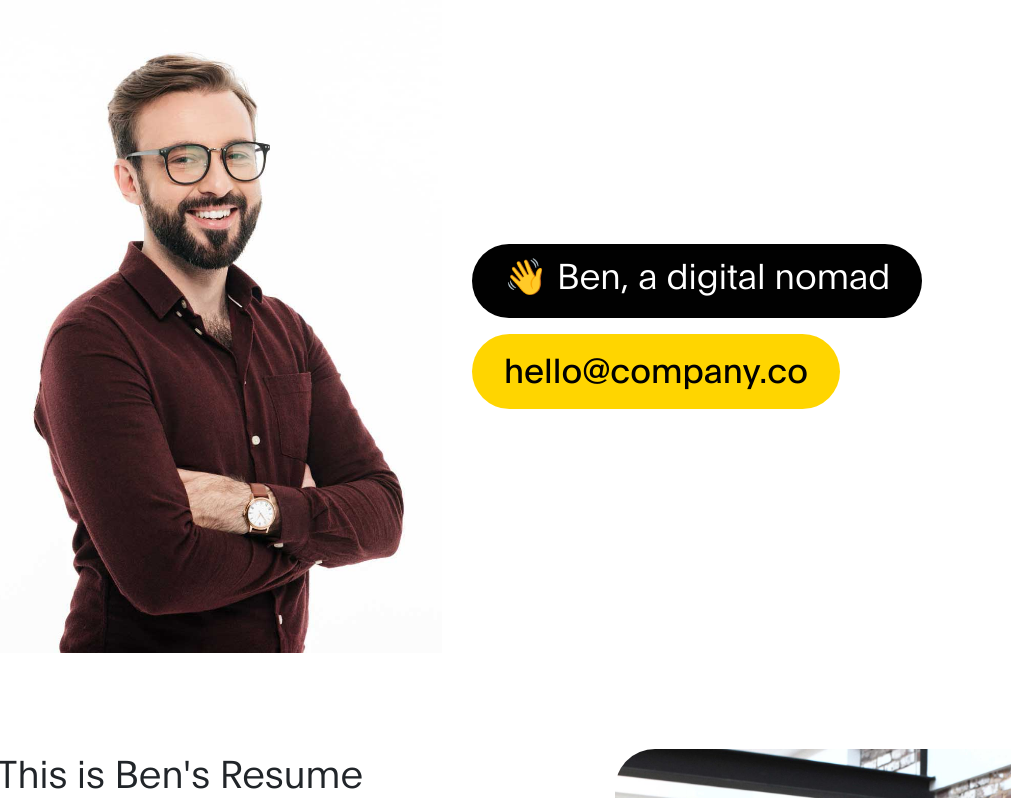
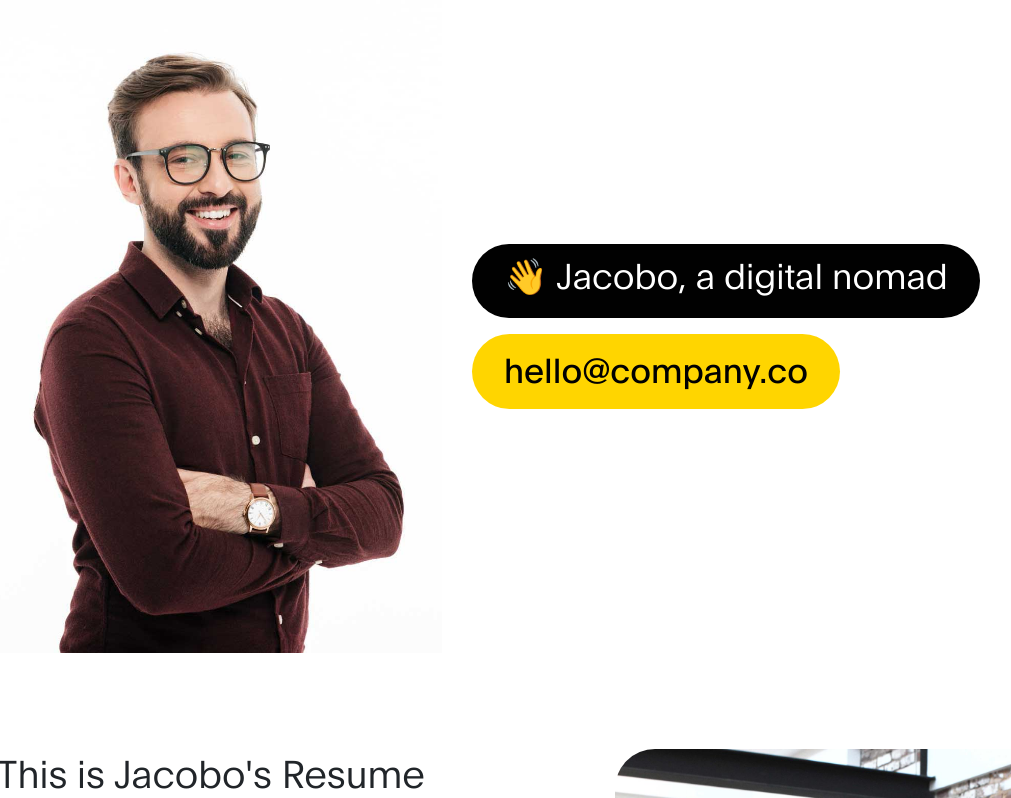
Before and after one commit to soyeljake/jacobo, a plain HTML site: page index.html in a window 1280 px wide. Shown: the top 798 px of the page, without its empty margins (88-1099 px from the left). Drawn offline with Linux system fonts and the light colour scheme.

Commit message:
Update index

```diff
--- a/index.html
+++ b/index.html
@@ -76,7 +76,7 @@
                    <div class="d-flex flex-column justify-content-center align-items-center col-lg-7 col-md-7 col-12">
                         <div class="hero-text">
 
-                            <h1 class="hero-title">👋 Ben, a digital nomad</h1>
+                            <h1 class="hero-title">👋 Jacobo, a digital nomad</h1>
 
                             <a href="#" class="email-link">
                                 hello@company.co
@@ -95,7 +95,7 @@
             <div class="row">
 
                 <div class="col-lg-6 col-md-6 col-12">
-                    <h3 class="mb-4">This is Ben's Resume</h3>
+                    <h3 class="mb-4">This is Jacobo's Resume</h3>
 
                     <p>Ben Resume HTML Template is brought to you by <a rel="nofollow" href="https://www.tooplate.com" target="_parent">Tooplate website</a>. You can feel free to edit and use this page for your small site. You are allowed to use this HTML template for any kind of purpose.</p>
 
```
